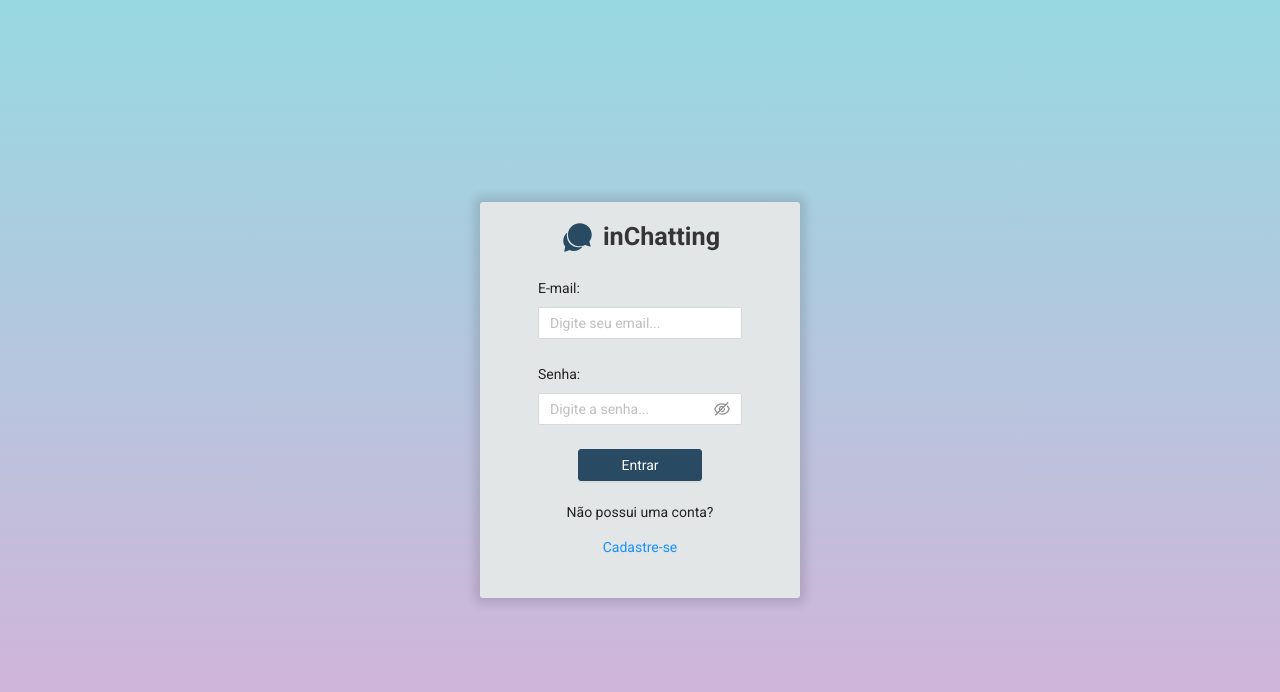
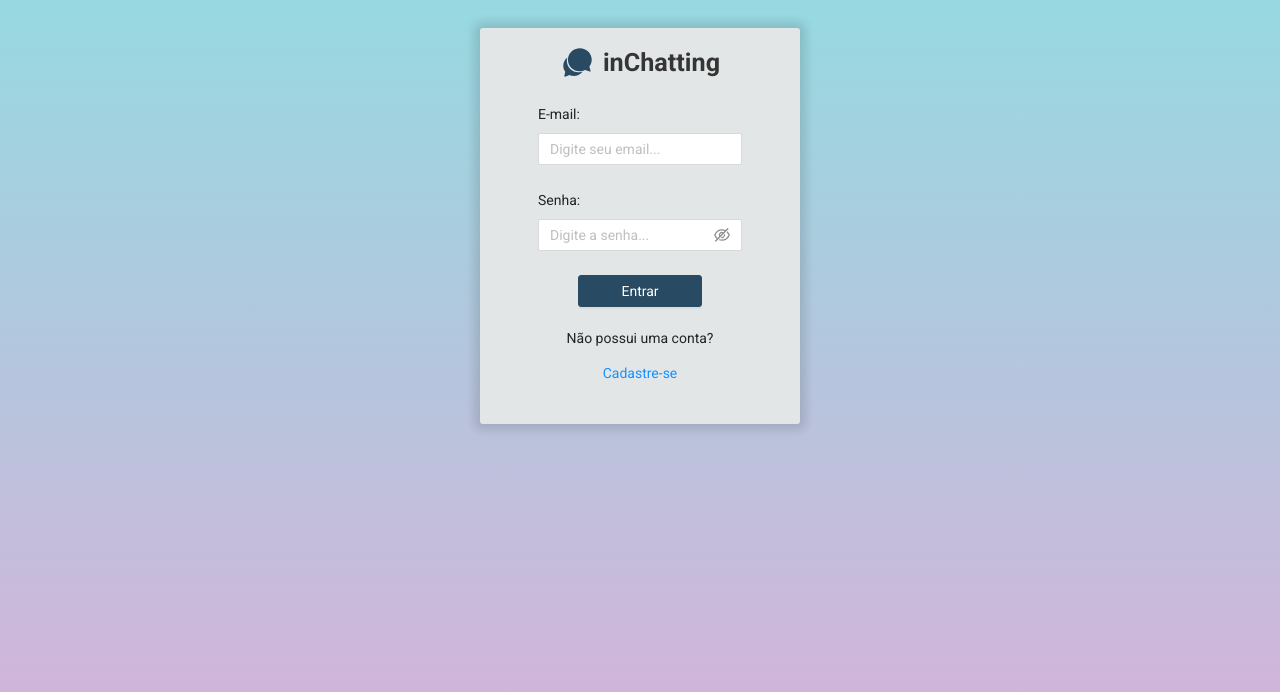
Before and after one commit to thalesAlves758/in-chatting-front, a React (Create React App) app: page /sign-in in a window 1280 px wide. Shown: the top 692 px of the page. Built offline with nearby package versions, Linux system fonts and the light colour scheme.

Commit message:
fix: change Container style

```diff
--- a/src/components/layout/Container.js
+++ b/src/components/layout/Container.js
@@ -3,11 +3,6 @@ import styled from 'styled-components';
 const Container = styled.div`
   width: 100vw;
   height: 100vh;
-  display: flex;
-  flex-direction: column;
-  justify-content: ${(props) => props.justify ? props.justify : 'flex-start'};
-  align-items: ${(props) => props.align ? props.align : 'stretch'};
-  padding: ${(props) => props.padding ? props.padding : '0px'};
 `;
 
 export default Container;
```
